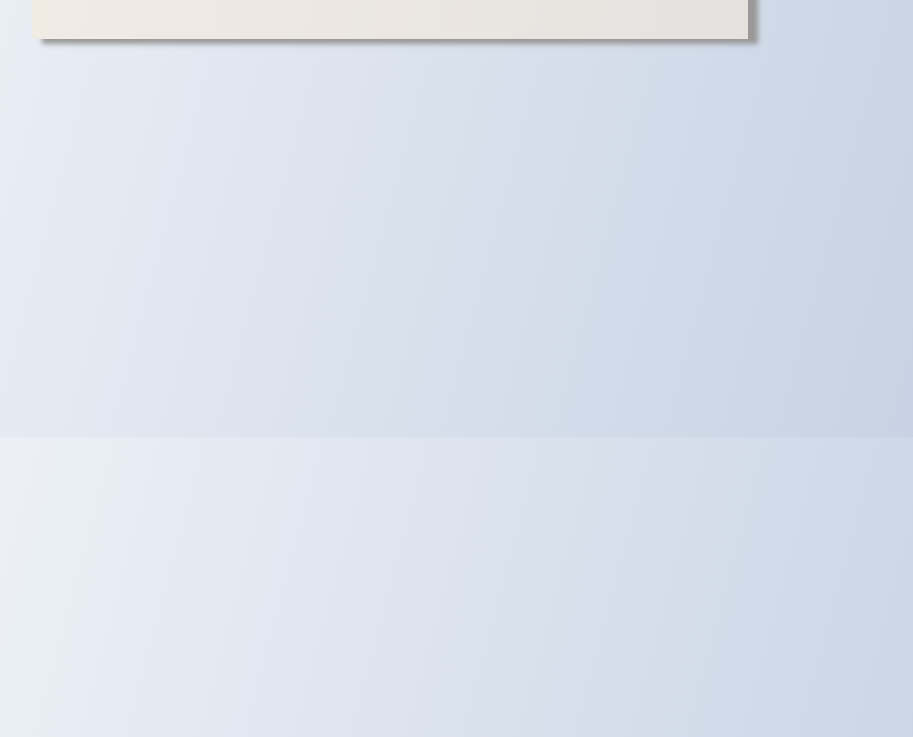
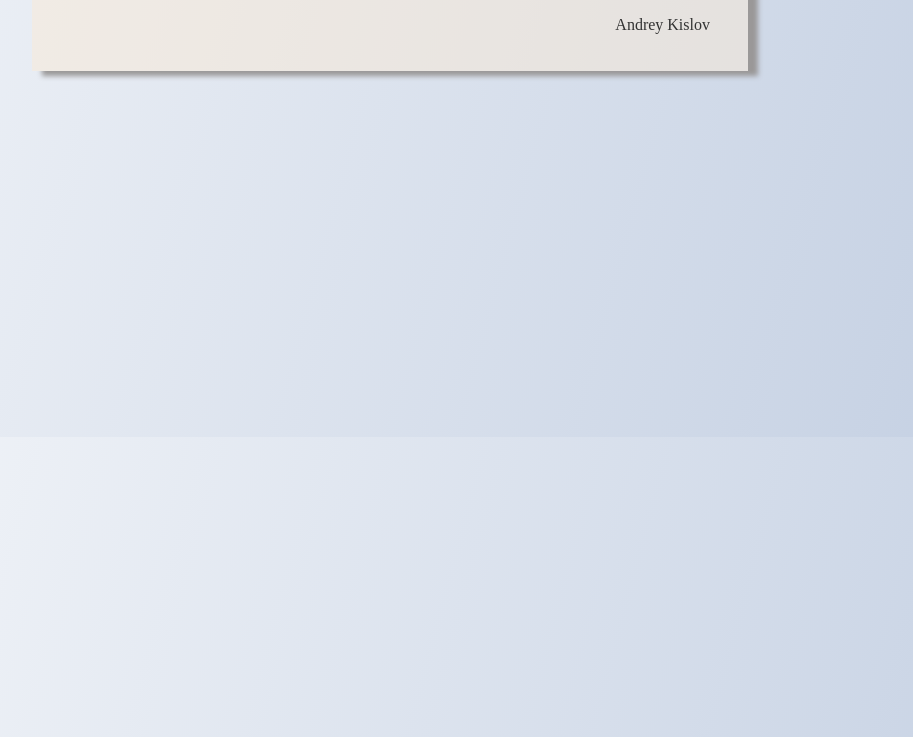
Before and after one commit to NSlesarev/scroll-animations, a website built with Vite: page index.html in a window 1280 px wide. Shown: the part 363-1100 px from the top of the page, without its empty margins (250-1163 px from the left). Built offline with nearby package versions, Linux system fonts and the light colour scheme; files whose address does not match are found by name.

Commit message:
обновил код

```diff
--- a/index.html
+++ b/index.html
@@ -15,6 +15,7 @@
           <div class="content">
             <h1 class="text">Scroll-driven Animations</h1>
             <p class="text-i">created by <br/> Slesarev Nikita</p>
+            <p class="text-i"><br/>Andrey Kislov</p>
           </div>
         </div>
       </div>
```
